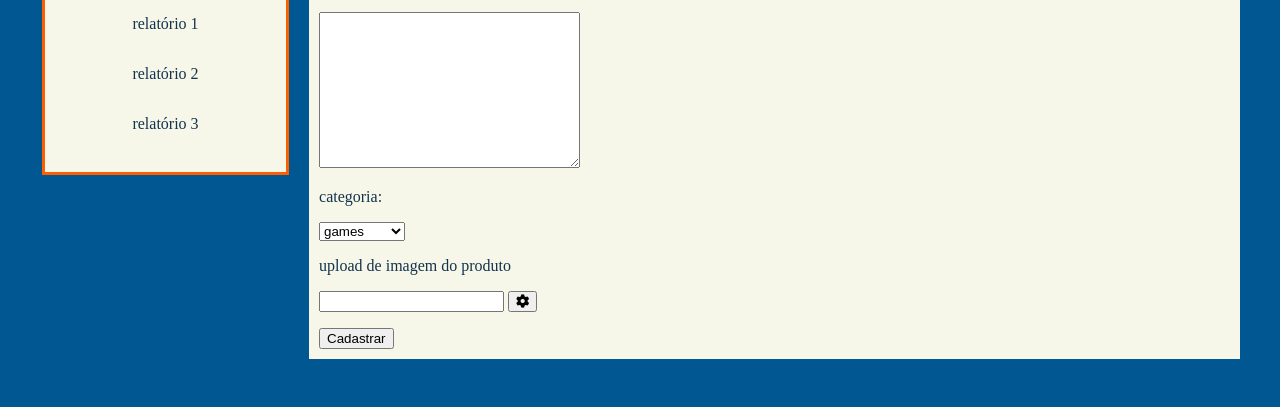
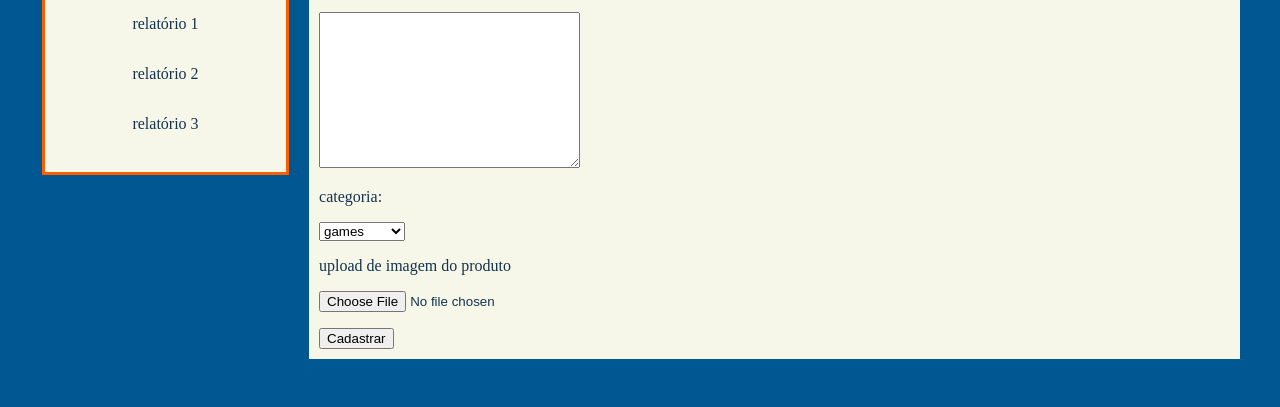
Before and after one commit to Lucas-Feitoza-Castro/GameStore, a plain HTML site: page cadastro_produto.html in a window 1280 px wide. Shown: the part 355-762 px from the top of the page. Drawn offline with Linux system fonts and the light colour scheme.

Commit message:
butão de enciar imagem

```diff
--- a/cadastro_produto.html
+++ b/cadastro_produto.html
@@ -58,8 +58,7 @@
                 </select>
 
                 <p>upload de imagem do produto</p>
-                <input type="text">
-                <button><i class="fa-solid fa-gear"></i></button>
+                <input type="file" accept="image/*">
                 <p></p>
                 <button type="submit">Cadastrar</button>
             </section>
```
